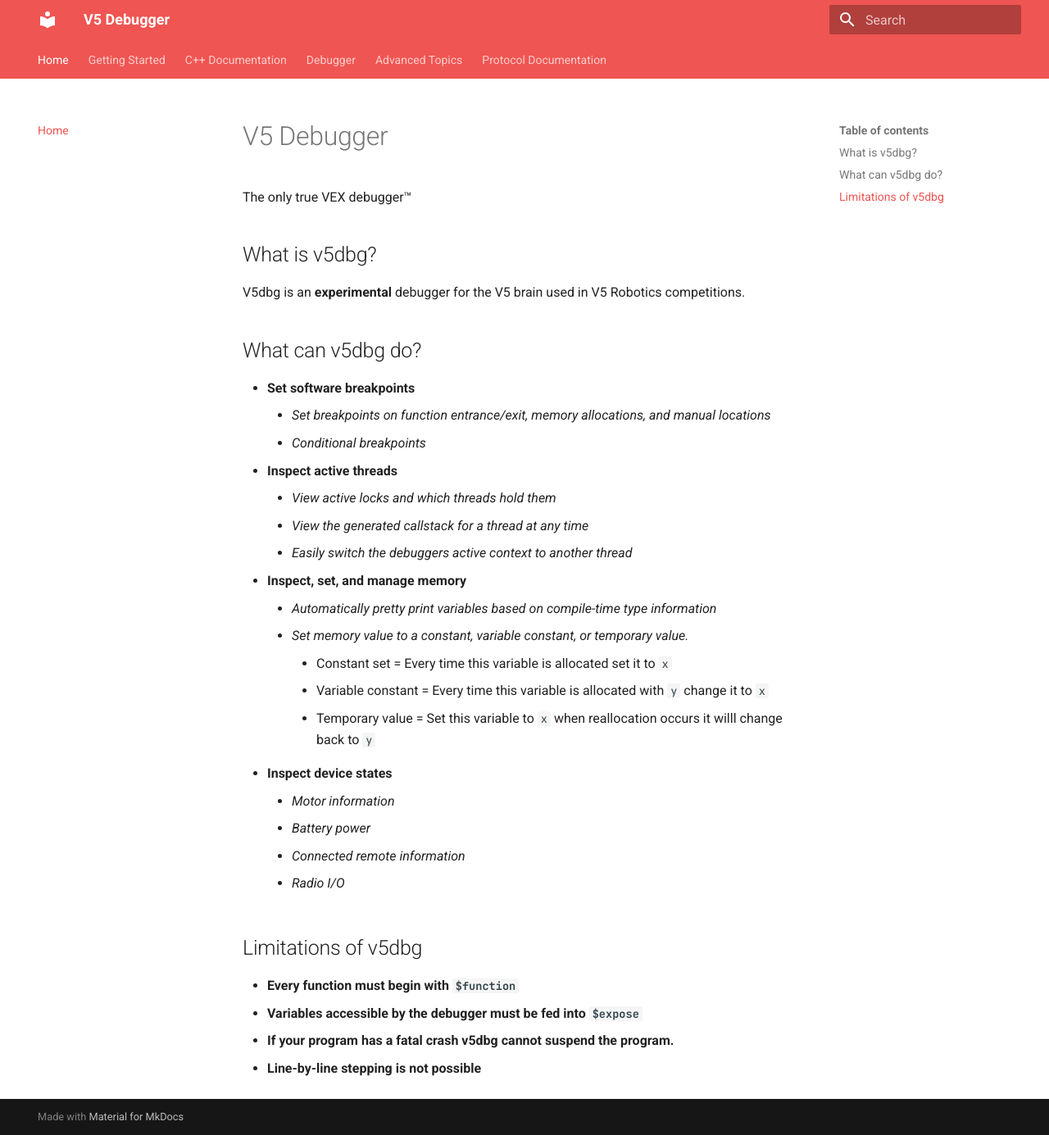
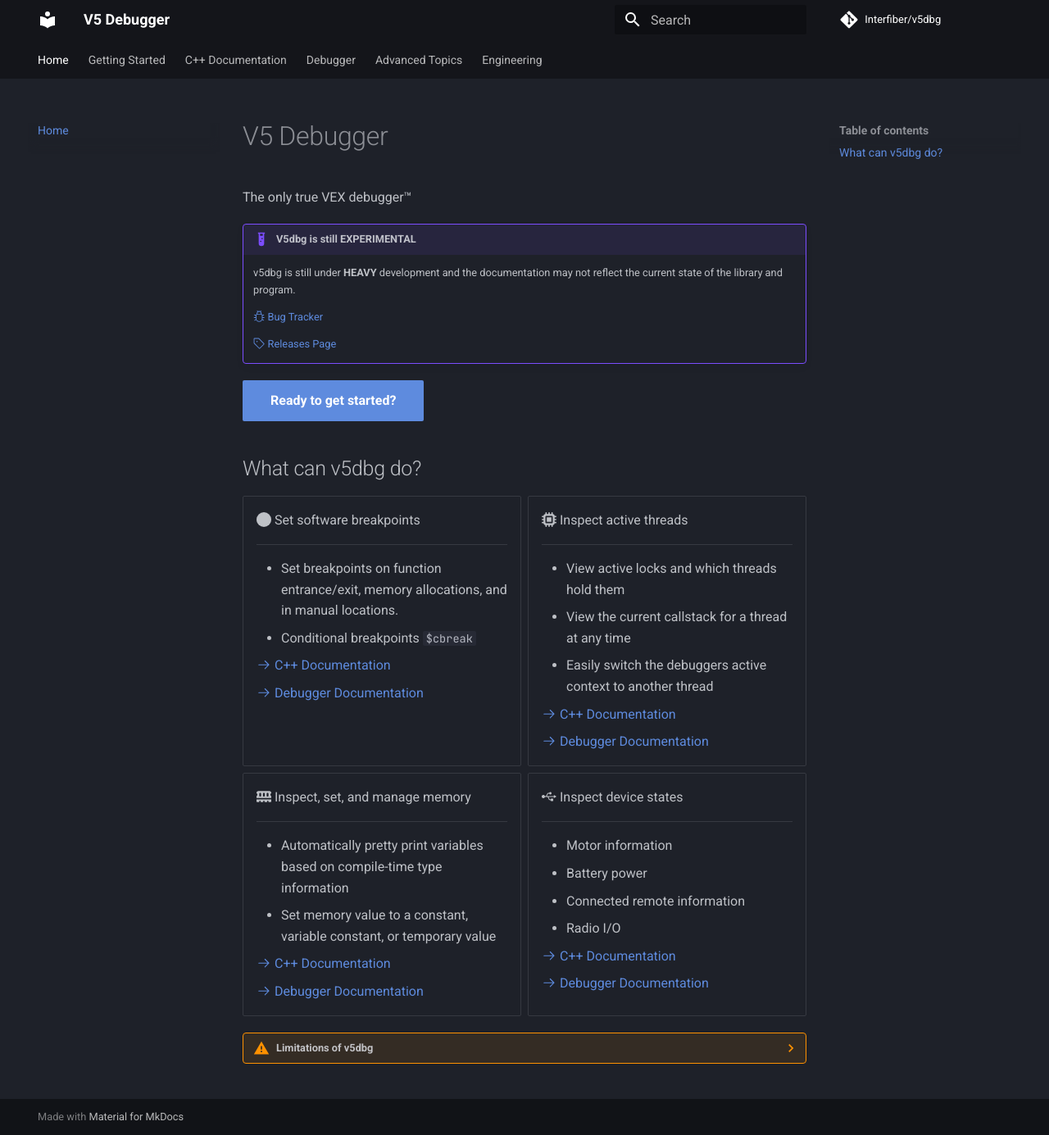
Before and after one commit to interfiberschool/v5dbg, an MkDocs documentation site: the page built from docs/docs/index.md, in a window 1280 px wide and 1385 px high. Shown: the whole window at 82% size. Built offline with MkDocs 1.6.1 and Material for MkDocs 9.7.7, drawn with Linux system fonts in a browser that asks for light colours; comment, search, counter and statistics services are not loaded.

Commit message:
docs: update

```diff
--- a/docs/docs/index.md
+++ b/docs/docs/index.md
@@ -1,31 +1,69 @@
 # V5 Debugger
+
 The only true VEX debugger™
 
-## What is v5dbg?
-V5dbg is an **experimental** debugger for the V5 brain used in V5 Robotics competitions.
+!!! example "V5dbg is still **EXPERIMENTAL**"
+
+    v5dbg is still under **HEAVY** development and the documentation may not reflect the current state of the library and program.
+
+    [:octicons-bug-24: Bug Tracker](https://github.com/Interfiber/v5dbg/issues)
+
+    [:octicons-tag-24: Releases Page](https://github.com/Interfiber/v5dbg/releases)
+
+[Ready to get started?](install.md){ .md-button .md-button--primary }
 
 ## What can v5dbg do?
-- **Set software breakpoints**
-    - *Set breakpoints on function entrance/exit, memory allocations, and manual locations*
-    - *Conditional breakpoints*
-- **Inspect active threads**
-    - *View active locks and which threads hold them*
-    - *View the generated callstack for a thread at any time*
-    - *Easily switch the debuggers active context to another thread*
-- **Inspect, set, and manage memory**
-    - *Automatically pretty print variables based on compile-time type information*
-    - *Set memory value to a constant, variable constant, or temporary value.*
-        - Constant set = Every time this variable is allocated set it to `x`
-        - Variable constant = Every time this variable is allocated with `y` change it to `x`
-        - Temporary value = Set this variable to `x` when reallocation occurs it willl change back to `y`
-- **Inspect device states**
-    - *Motor information*
-    - *Battery power*
-    - *Connected remote information*
-    - *Radio I/O*
 
-## Limitations of v5dbg
-- **Every function must begin with `$function`**
-- **Variables accessible by the debugger must be fed into `$expose`**
-- **If your program has a fatal crash v5dbg cannot suspend the program.**
-- **Line-by-line stepping is not possible**
+<div class="grid cards" markdown>
+
+- :fontawesome-solid-circle: Set software breakpoints
+
+    ---
+    - Set breakpoints on function entrance/exit, memory allocations, and in manual locations.
+    - Conditional breakpoints `$cbreak`
+
+    [:octicons-arrow-right-24: C++ Documentation](macros.md#break)
+
+    [:octicons-arrow-right-24: Debugger Documentation](commands.md)
+
+- :fontawesome-solid-microchip: Inspect active threads
+
+
+    ---
+    - View active locks and which threads hold them
+    - View the current callstack for a thread at any time
+    - Easily switch the debuggers active context to another thread
+
+    [:octicons-arrow-right-24: C++ Documentation](macros.md#ntask)
+
+    [:octicons-arrow-right-24: Debugger Documentation](commands.md)
+
+- :fontawesome-solid-memory: Inspect, set, and manage memory
+
+    ---
+    - Automatically pretty print variables based on compile-time type information
+    - Set memory value to a constant, variable constant, or temporary value
+
+    [:octicons-arrow-right-24: C++ Documentation](macros.md#expose)
+
+    [:octicons-arrow-right-24: Debugger Documentation](commands.md)
+
+- :fontawesome-brands-usb: Inspect device states
+
+    ---
+    - Motor information
+    - Battery power
+    - Connected remote information
+    - Radio I/O
+
+    [:octicons-arrow-right-24: C++ Documentation](macros.md#FIXME_TODO)
+
+    [:octicons-arrow-right-24: Debugger Documentation](commands.md)
+
+</div>
+
+??? warning "Limitations of v5dbg"
+    - **Every function must begin with `$function`**
+    - **Variables accessible by the debugger must be fed into `$expose`**
+    - **If your program has a fatal crash v5dbg cannot suspend the program.**
+    - **Line-by-line stepping is not possible**
--- a/docs/mkdocs.yml
+++ b/docs/mkdocs.yml
@@ -1,4 +1,6 @@
 site_name: V5 Debugger
+repo_url: https://github.com/Interfiber/v5dbg
+repo_name: Interfiber/v5dbg
 
 nav:
   - Home: index.md
@@ -15,15 +17,24 @@
   - Advanced Topics:
     - Pretty Printers: pretty_printers.md
     - Wireless Debugging: wireless.md
-  - Protocol Documentation:
-    - V1 (Current): protocol/v1.md
+  - Engineering:
+    - Debug Server:
+      - Stack traces: debug_server/stack.md
+      - Exposed memory: debug_server/exposed_memory.md
+    - Debugger:
+      - Comms server: debugger/comms.md
+      - Handling commands:
+        - suspend: debugger/cmds/suspend.md
+    - Protocol Documentation:
+      - V1 (Current): protocol/v1.md
 
 theme:
   name: material
   font:
     code: JetBrains Mono
   palette:
-    primary: red
+    primary: black
+    scheme: slate
   features:
     - navigation.tabs
     - navigation.path
@@ -37,3 +48,12 @@
   - pymdownx.inlinehilite
   - pymdownx.snippets
   - pymdownx.superfences
+  - admonition
+  - pymdownx.details
+  - attr_list
+  - md_in_html
+  - pymdownx.tasklist:
+      custom_checkbox: true
+  - pymdownx.emoji:
+      emoji_index: !!python/name:material.extensions.emoji.twemoji
+      emoji_generator: !!python/name:material.extensions.emoji.to_svg
```
Also changed, not shown: docs/docs/macros.md (+6 -9 lines).
